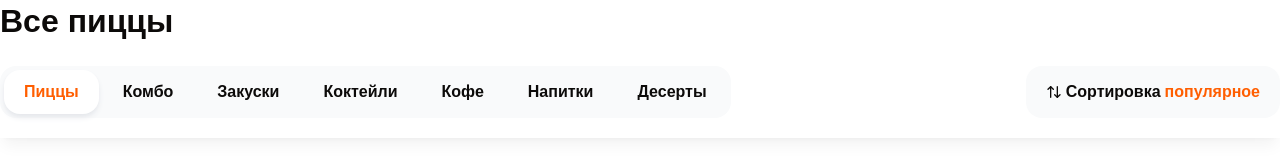
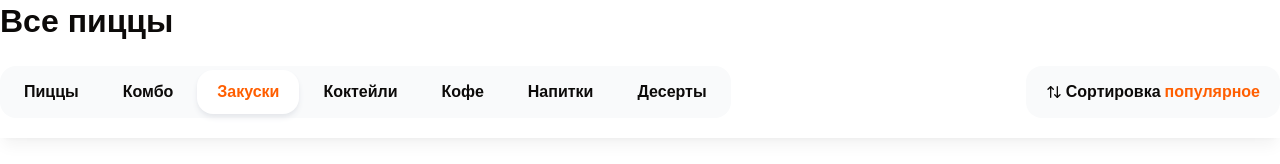
Before and after one commit to Razvalnuy/fullstackWeb, a Next.js app: page / in a window 1280 px wide. Shown: the part 152-316 px from the top of the page. Built offline with nearby package versions, Linux system fonts and the light colour scheme.

Commit message:
categories and use Zustand

```diff
--- a/app/page.tsx
+++ b/app/page.tsx
@@ -27,6 +27,7 @@ export default function Home() {
 						<div className="flex flex-col gap-16">
 							<ProductsGroupList
 								title={"Пиццы"}
+								categoryId={1}
 								items={[
 									{
 										id: 1,
@@ -85,10 +86,10 @@ export default function Home() {
 										items: [{ price: 777 }],
 									},
 								]}
-								categoryId={1}
 							/>
 							<ProductsGroupList
-								title={"Завтрак"}
+								title={"Комбо"}
+								categoryId={2}
 								items={[
 									{
 										id: 1,
@@ -147,7 +148,68 @@ export default function Home() {
 										items: [{ price: 777 }],
 									},
 								]}
-								categoryId={2}
+							/>
+							<ProductsGroupList
+								title={"Закуски"}
+								categoryId={3}
+								items={[
+									{
+										id: 1,
+										name: "Завтрак-пицца",
+										imageUrl:
+											"https://media.dodostatic.net/image/r:584x584/0194b1fb1f2f7511999d554504e2d8bd.avif",
+										price: 222,
+										items: [{ price: 333 }],
+									},
+									{
+										id: 2,
+										name: "Чизбургер-пицца",
+										imageUrl:
+											"https://media.dodostatic.net/image/r:584x584/0194b1fb1f2f7511999d554504e2d8bd.avif",
+										price: 222,
+										items: [{ price: 333 }],
+									},
+									{
+										id: 3,
+										name: "Чизбургер-пицца",
+										imageUrl:
+											"https://media.dodostatic.net/image/r:584x584/0194b1fb1f2f7511999d554504e2d8bd.avif",
+										price: 131,
+										items: [{ price: 122 }],
+									},
+									{
+										id: 4,
+										name: "Чизбургер-пицца",
+										imageUrl:
+											"https://media.dodostatic.net/image/r:584x584/0194b1fb1f2f7511999d554504e2d8bd.avif",
+										price: 666,
+										items: [{ price: 777 }],
+									},
+									{
+										id: 5,
+										name: "Чизбургер-пицца",
+										imageUrl:
+											"https://media.dodostatic.net/image/r:584x584/0194b1fb1f2f7511999d554504e2d8bd.avif",
+										price: 666,
+										items: [{ price: 777 }],
+									},
+									{
+										id: 6,
+										name: "Чизбургер-пицца",
+										imageUrl:
+											"https://media.dodostatic.net/image/r:584x584/0194b1fb1f2f7511999d554504e2d8bd.avif",
+										price: 666,
+										items: [{ price: 777 }],
+									},
+									{
+										id: 7,
+										name: "Чизбургер-пицца",
+										imageUrl:
+											"https://media.dodostatic.net/image/r:584x584/0194b1fb1f2f7511999d554504e2d8bd.avif",
+										price: 666,
+										items: [{ price: 777 }],
+									},
+								]}
 							/>
 						</div>
 					</div>
--- a/components/shared/categories.tsx
+++ b/components/shared/categories.tsx
@@ -1,4 +1,7 @@
+"use client"
+
 import { cn } from "@/lib/utils"
+import { useCategoryStore } from "@/store/category"
 import React from "react"
 
 interface Props {
@@ -6,30 +9,31 @@ interface Props {
 }
 
 const cats = [
-	"Пиццы",
-	"Комбо",
-	"Закуски",
-	"Коктейли",
-	"Кофе",
-	"Напитки",
-	"Десерты",
+	{ id: 1, name: "Пиццы" },
+	{ id: 2, name: "Комбо" },
+	{ id: 3, name: "Закуски" },
+	{ id: 4, name: "Коктейли" },
+	{ id: 5, name: "Кофе" },
+	{ id: 6, name: "Напитки" },
+	{ id: 7, name: "Десерты" },
 ]
-const activeIndex = 0
 export const Categories: React.FC<Props> = ({ className }) => {
+	const activeId = useCategoryStore((state) => state.activeId)
+
 	return (
 		<div
 			className={cn("inline-flex gap-1 bg-gray-50 p-1 rounded-2xl", className)}
 		>
-			{cats.map((cat, ind) => (
+			{cats.map(({ name, id }, ind) => (
 				<a
-					key={ind + cat}
+					href={`/#${name}`}
+					key={ind + name}
 					className={cn(
 						"flex items-center font-bold h-11 rounded-2xl px-5",
-						activeIndex === ind &&
-							"bg-white shadow-md shadow-gray-200 text-primary"
+						activeId === id && "bg-white shadow-md shadow-gray-200 text-primary"
 					)}
 				>
-					<button>{cat}</button>
+					<button>{name}</button>
 				</a>
 			))}
 		</div>
--- a/components/shared/products-group-list.tsx
+++ b/components/shared/products-group-list.tsx
@@ -1,5 +1,8 @@
+"use client"
 import { cn } from "@/lib/utils"
-import React from "react"
+import { useCategoryStore } from "@/store/category"
+import React, { useEffect, useRef } from "react"
+import { useIntersection } from "react-use"
 import { ProductCard, Title } from "../shared"
 
 interface Props {
@@ -17,8 +20,20 @@ export const ProductsGroupList: React.FC<Props> = ({
 	categoryId,
 	className,
 }) => {
+	const setActiveCategoryId = useCategoryStore((state) => state.setActiveId)
+	const intersectionRef = useRef(null)
+	const intersection = useIntersection(intersectionRef, {
+		threshold: 0.4,
+	})
+
+	useEffect(() => {
+		if (intersection?.isIntersecting) {
+			console.log(title, categoryId)
+			setActiveCategoryId(categoryId)
+		}
+	}, [categoryId, intersection?.isIntersecting, title])
 	return (
-		<div className={className}>
+		<div className={className} ref={intersectionRef} id={title}>
 			<Title text={title} size="lg" className="font-extrabold mb-5" />
 
 			<div className={cn("grid grid-cols-3 gap-[50px]", listClassName)}>
--- a/package.json
+++ b/package.json
@@ -22,9 +22,11 @@
     "next": "15.1.0",
     "react": "^19.0.0",
     "react-dom": "^19.0.0",
+    "react-use": "^17.6.0",
     "tailwind-merge": "^2.6.0",
     "tailwindcss-animate": "^1.0.7",
-    "vaul": "^1.1.2"
+    "vaul": "^1.1.2",
+    "zustand": "^5.0.3"
   },
   "devDependencies": {
     "@eslint/eslintrc": "^3",
--- /dev/null
+++ b/store/category.ts
@@ -0,0 +1,11 @@
+import { create } from "zustand"
+
+interface State {
+	activeId: number
+	setActiveId: (activeId: number) => void
+}
+
+export const useCategoryStore = create<State>()((set) => ({
+	activeId: 1,
+	setActiveId: (activeId: number) => set({ activeId }),
+}))
```
Also changed, not shown: 1 other file (tests, documents, lock files or other folders).
